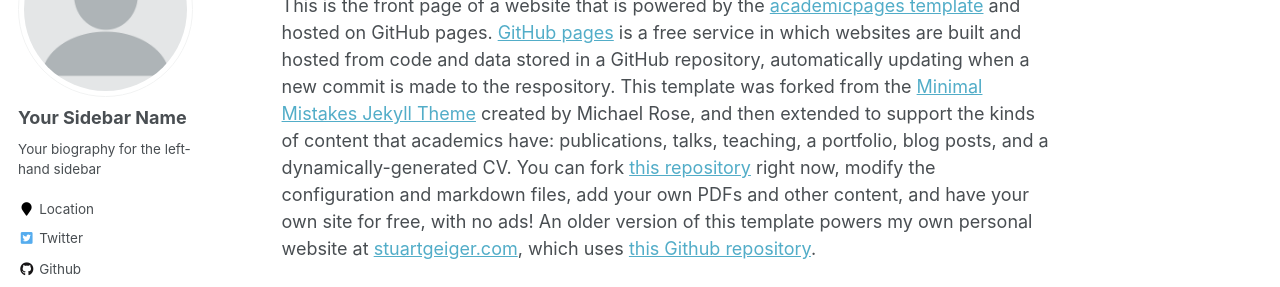
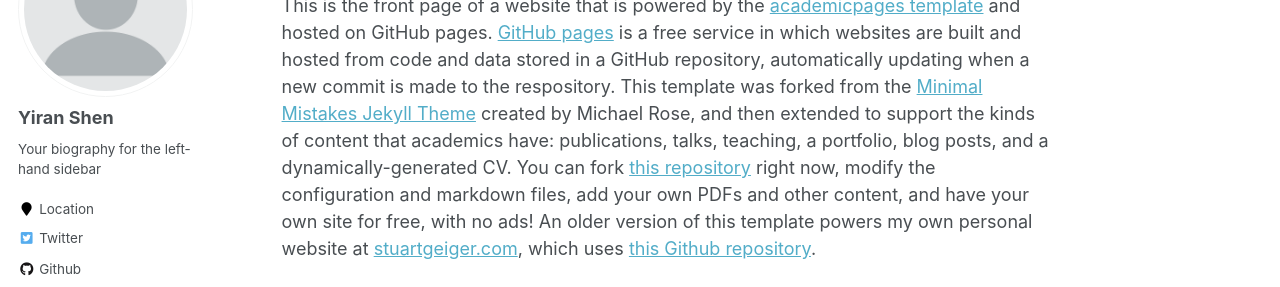
Before and after one commit to yrshen/home, a Jekyll site: the page built from _pages/about.md, in a window 1280 px wide. Shown: the part 196-483 px from the top of the page. Built offline with Jekyll 4.4.1, drawn with Linux system fonts in a browser that asks for light colours; some web fonts are replaced.

Commit message:
Update _config.yml

```diff
--- a/_config.yml
+++ b/_config.yml
@@ -80,7 +80,7 @@
 
 # Site Author
 author:
-  name             : "Your Sidebar Name"
+  name             : "Yiran Shen"
   avatar           : "profile.png"
   bio              : "Your biography for the left-hand sidebar"
   location         : "Location"
```
